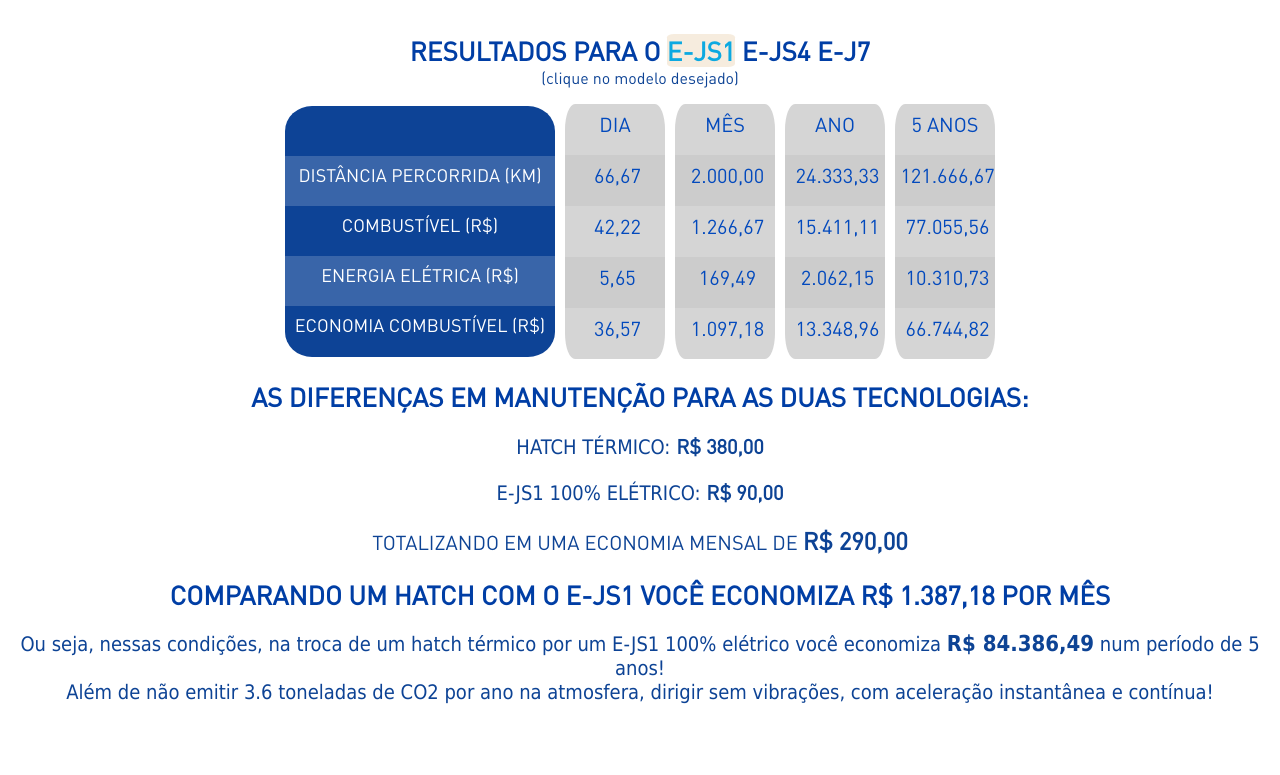
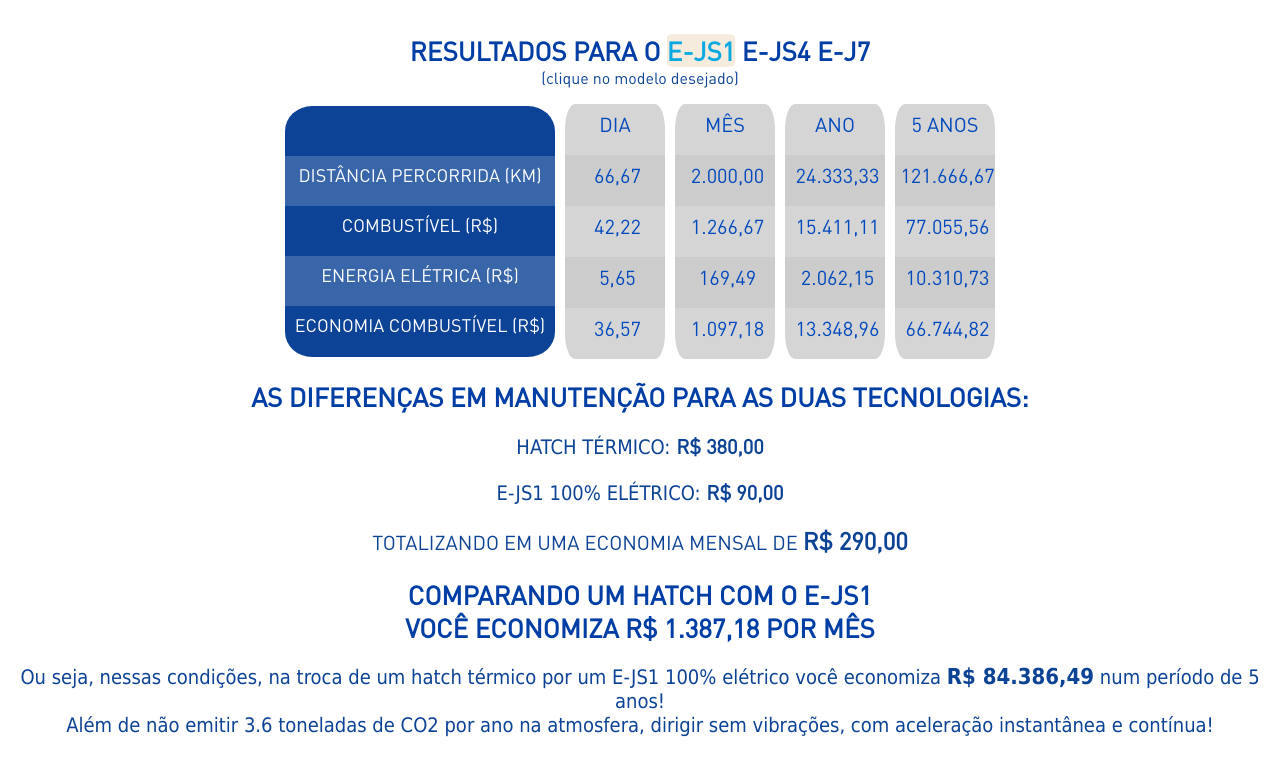
Before and after one commit to Cosamores/calculadora, a plain HTML site: page index.html in a window 1280 px wide. Shown: the part 790-1565 px from the top of the page. Before the commit the page ends 1532 px from the top, so only its background shows below. Drawn offline with Linux system fonts and the light colour scheme.

Commit message:
ajustando alguns pontos

```diff
--- a/index.html
+++ b/index.html
@@ -121,7 +121,7 @@
         TOTALIZANDO EM UMA ECONOMIA MENSAL DE <span class="manutencao-economia">muitos reais!</span>
     </div>
     <div class="mensagem-resultado .resultados">
-        <h2>COMPARANDO UM <span class="carro-tipo">HATCH</span> COM O <span class="carro-nome">E-JS1</span> VOCÊ <span class="economia">ECONOMIZA: ????</span><span class="tempo-economia"> POR MÊS</span></h2>
+        <h2>COMPARANDO UM <span class="carro-tipo">HATCH</span> COM O <span class="carro-nome">E-JS1</span> </br>VOCÊ <span class="economia">ECONOMIZA: ????</span><span class="tempo-economia"> POR MÊS</span></h2>
     </div>
     <div class="mensagem-emissao">
         <p economia-5-anos>Ou seja, nessas condições, na troca de um <span class="carro-tipo">hatch</span> térmico por um <span class="carro-nome">E-JS1</span> 100% elétrico você economiza <span class="economia-total-5-anos">muitos</span> num período de 5 anos!</br>Além de não emitir <span class="emissao">muitas</span> toneladas de CO2 por ano na atmosfera, dirigir sem vibrações, com aceleração instantânea e contínua!</p>
--- a/style.css
+++ b/style.css
@@ -9,6 +9,7 @@ html {
     color: #1a3259;
     margin: 0 auto;
     padding: 0 auto;
+    overflow-x: hidden;
 }
 
 header {
@@ -627,7 +628,5 @@ input[type=range].colored::-webkit-slider-runnable-track {
         text-align: justify;
         padding: 10px;
     }
-    .mensagem-resultado .resultados{
-        white-space: pre-wrap;
-    }
+
 }
```
